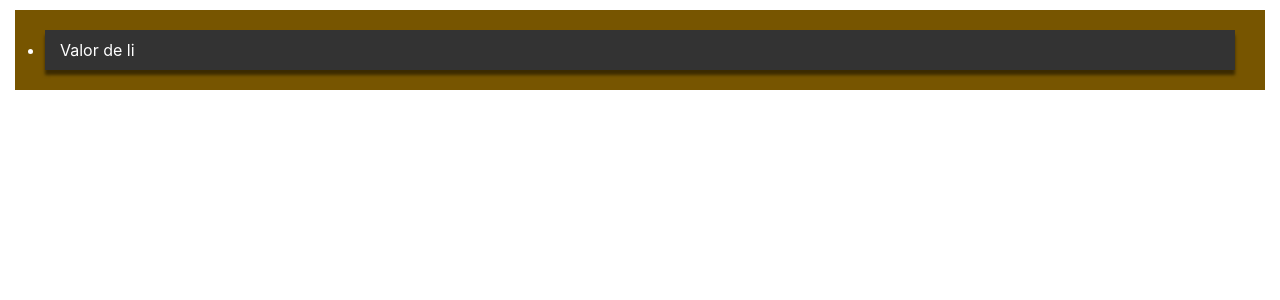
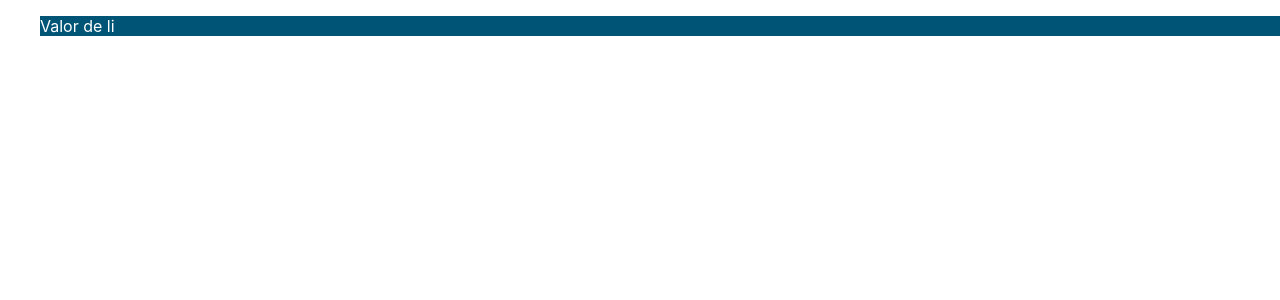
Before and after one commit to cabrerojas/mi-app, a React (Create React App) app: page / in a window 1280 px wide. Shown: the top 300 px of the page. Built offline with nearby package versions, Linux system fonts and the light colour scheme.

Commit message:
clases css

```diff
--- a/src/App.js
+++ b/src/App.js
@@ -1,5 +1,7 @@
 import logo from './logo.svg';
-import './App.css';
+//import './App.css';
+import './main.css'
+
 
 const estilo2 = {
   boxShadow: '0 5px 3px rgba(0,0,0,0.5)'
@@ -14,7 +16,7 @@
 
 const Li = ({ children }) => {
   return (
-    <li style={{...estilo2, ...estilo()}} className='clase-li'>{children}</li>
+    <li className='clase-li'>{children}</li>
   )
 
 
@@ -23,7 +25,7 @@
   const valor = 'asdsafgg'
   return (
 
-    <ul style={estilo('#750')} className="clase-css">
+    <ul className="clase-css">
       <Li estado="feliz">Valor de li</Li>
     </ul>
   );
--- /dev/null
+++ b/src/main.css
@@ -0,0 +1,5 @@
+.clase-li{
+    background-color: #057;
+    color: white
+
+}
```
